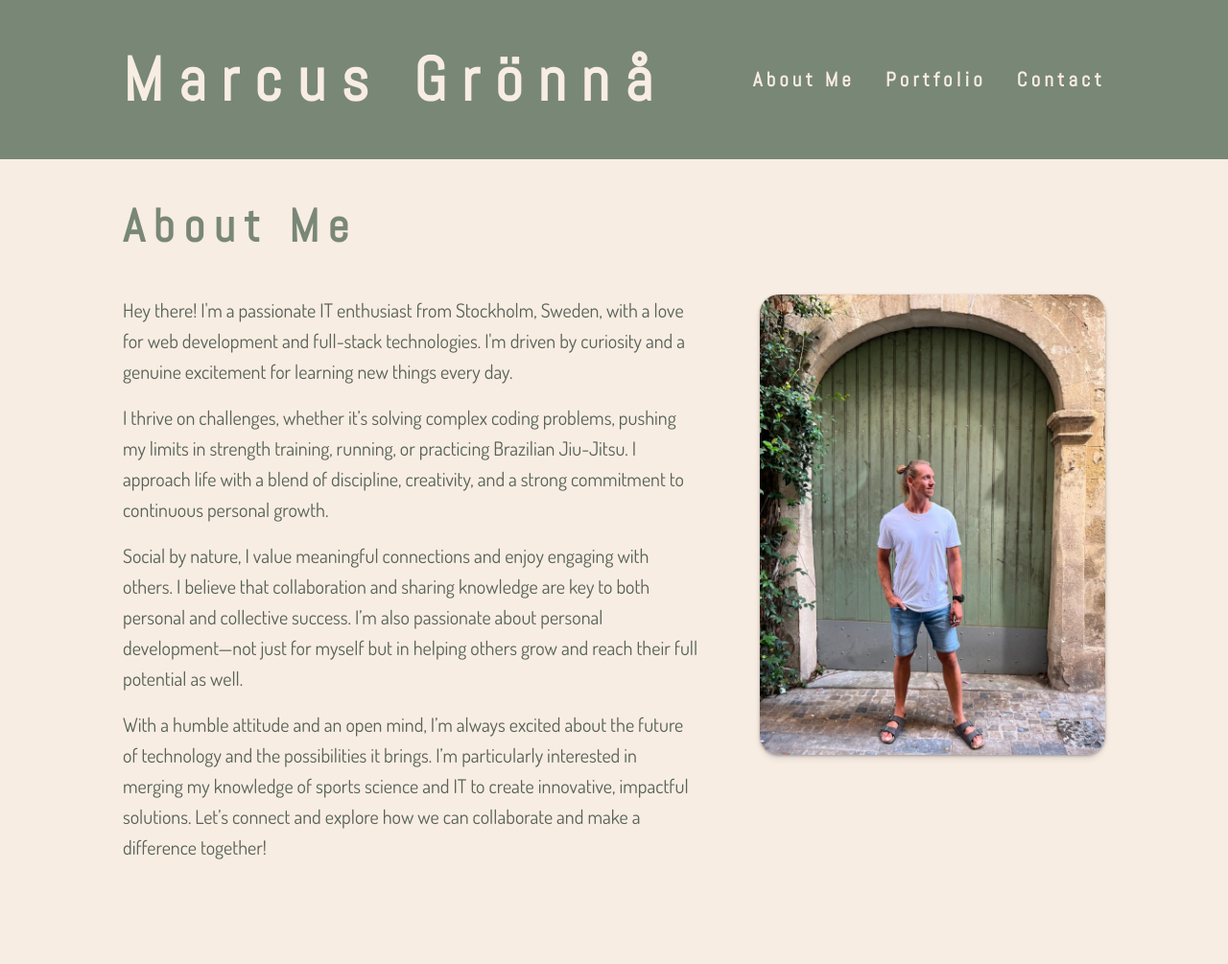
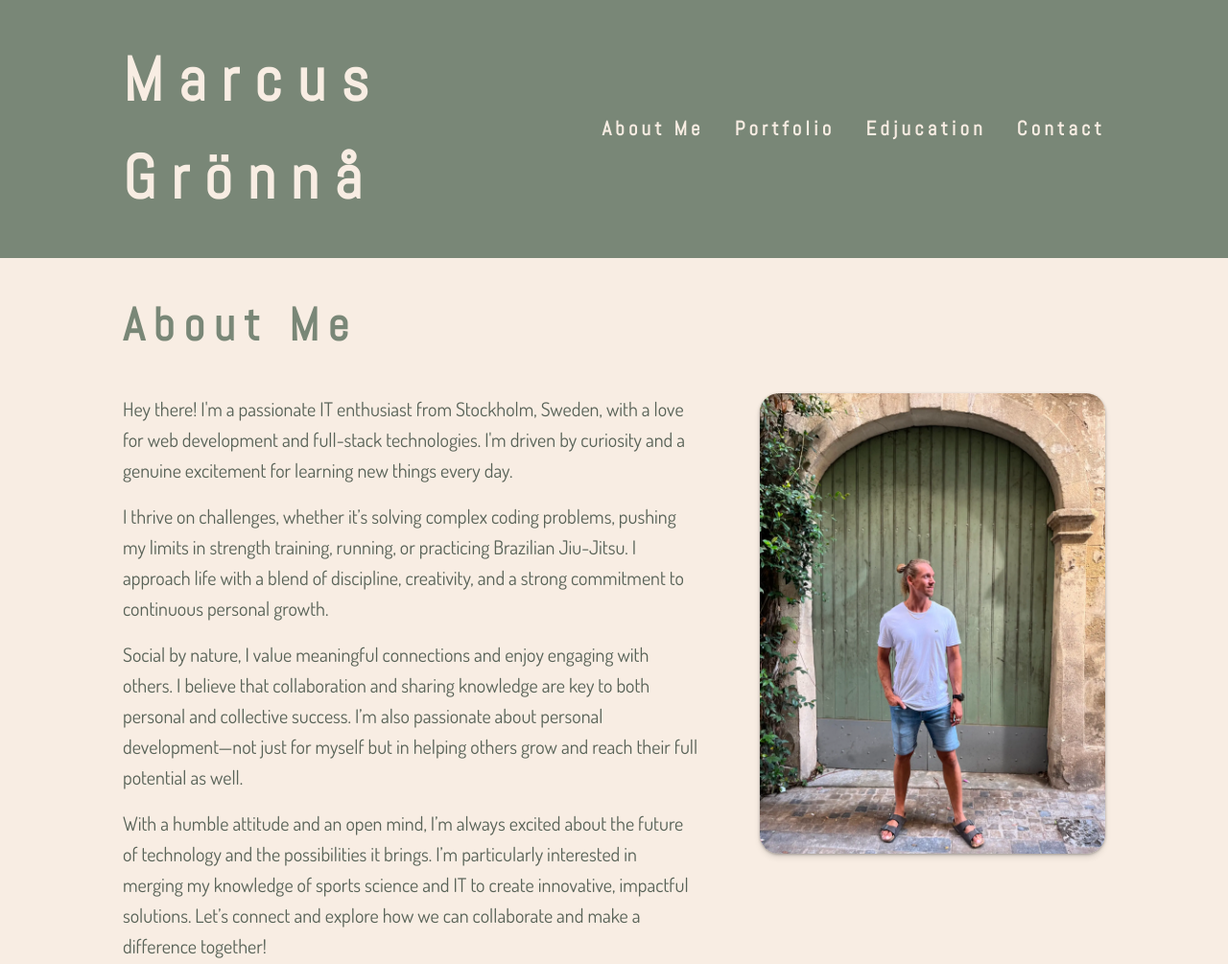
Before and after one commit to MarcusGronna/MarcusGronna.github.io, a plain HTML site: page index.html in a window 1280 px wide. Shown: the top 1005 px of the page at 96% size. Drawn offline with Linux system fonts and the light colour scheme; a web font is replaced by a local one.

Commit message:
Add new link to nav

```diff
--- a/index.html
+++ b/index.html
@@ -21,6 +21,7 @@
                <ul class="nav-list">
                   <li class="nav-item"><a href="#about" class="nav-link">About Me</a></li>
                   <li class="nav-item"><a href="#portfolio" class="nav-link">Portfolio</a></li>
+                  <li class="nav-item"><a href="#edjucation" class="nav-link">Edjucation</a></li>
                   <li class="nav-item"><a href="#contact" class="nav-link">Contact</a></li>
                </ul>
             </nav>
--- a/styles/style.css
+++ b/styles/style.css
@@ -394,4 +394,9 @@ body {
         margin-bottom: 2rem;
     }
 
+    /* .portfolio-image {
+        height: 10rem;
+        width: 80%;
+    } */
+
 }
```
